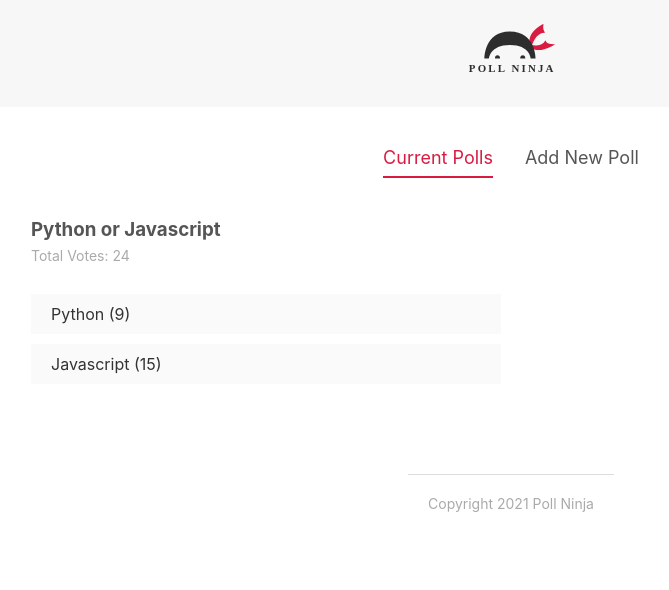
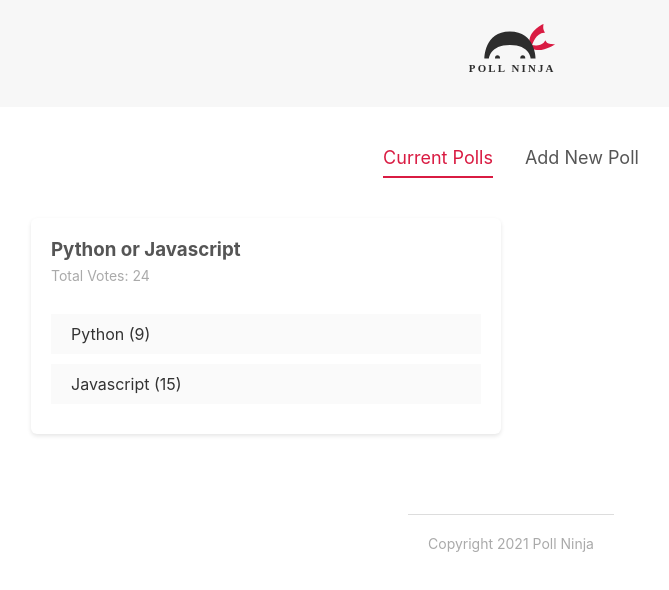
Before and after one commit to edward-hong/svelte-tutorial-for-beginners, a Svelte app: page / in a window 1280 px wide. Shown: the top 590 px of the page, without its empty margins (129-798 px from the left). Built offline with nearby package versions, Linux system fonts and the light colour scheme.

Commit message:
V26 Card Component

```diff
--- a/src/components/PollDetails.svelte
+++ b/src/components/PollDetails.svelte
@@ -1,10 +1,13 @@
 <script>
+  import Card from '../shared/Card.svelte'
+
   export let poll
 
   // reactive values
   $: totalVotes = poll.votesA + poll.votesB
 </script>
 
+<Card>
   <div class="poll">
     <h3>{poll.question}</h3>
     <p>Total Votes: {totalVotes}</p>
@@ -17,6 +20,7 @@
       <span>{poll.answerB} ({poll.votesB})</span>
     </div>
   </div>
+</Card>
 
 <style>
   h3 {
--- /dev/null
+++ b/src/shared/Card.svelte
@@ -0,0 +1,12 @@
+<div class="card">
+  <slot></slot>
+</div>
+
+<style>
+  .card {
+    background: white;
+    padding: 20px;
+    border-radius: 6px;
+    box-shadow: 0px 2px 4px rgba(0, 0, 0, 0.1);
+  }
+</style>
```
Lines whose indentation alone changed are shown as unchanged.
